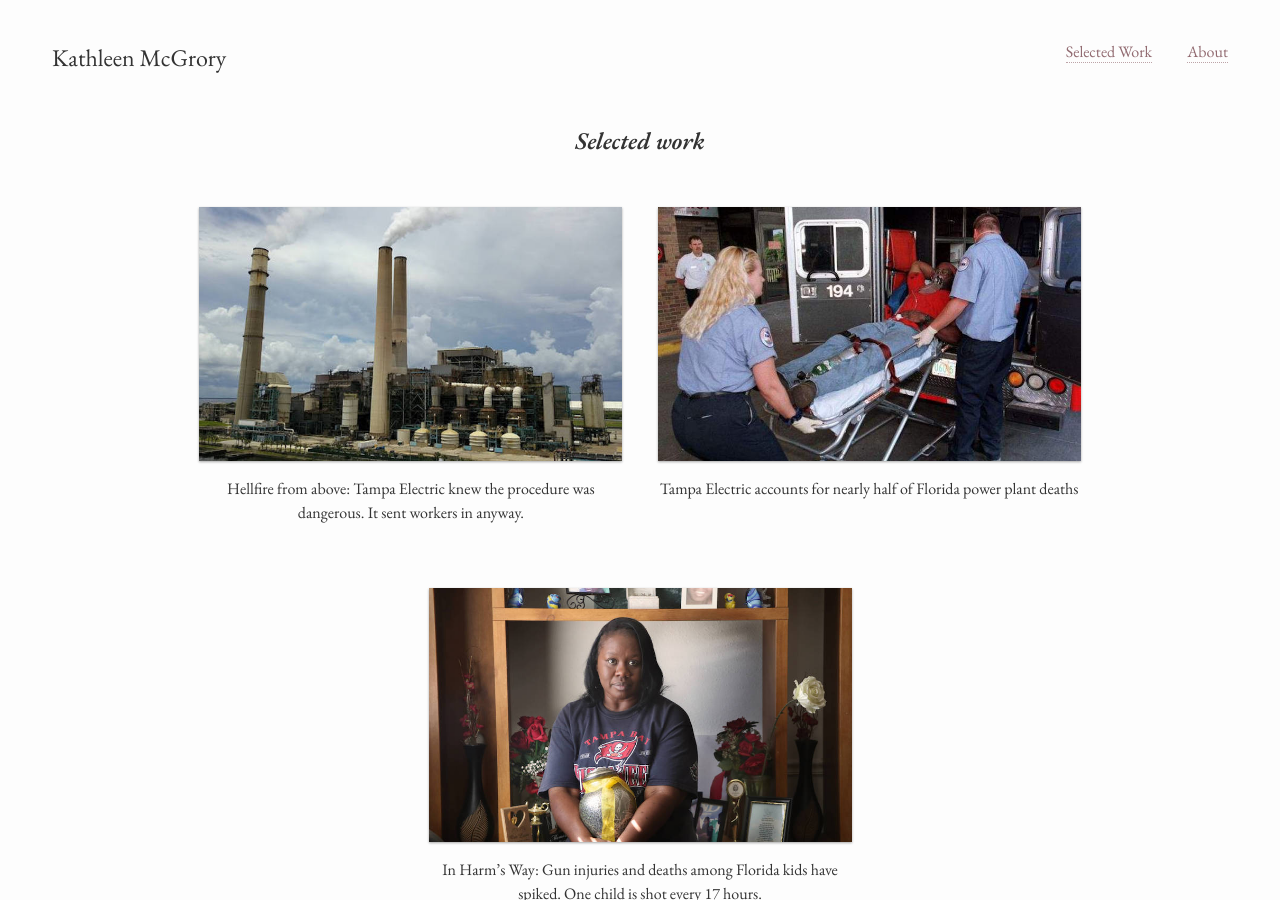
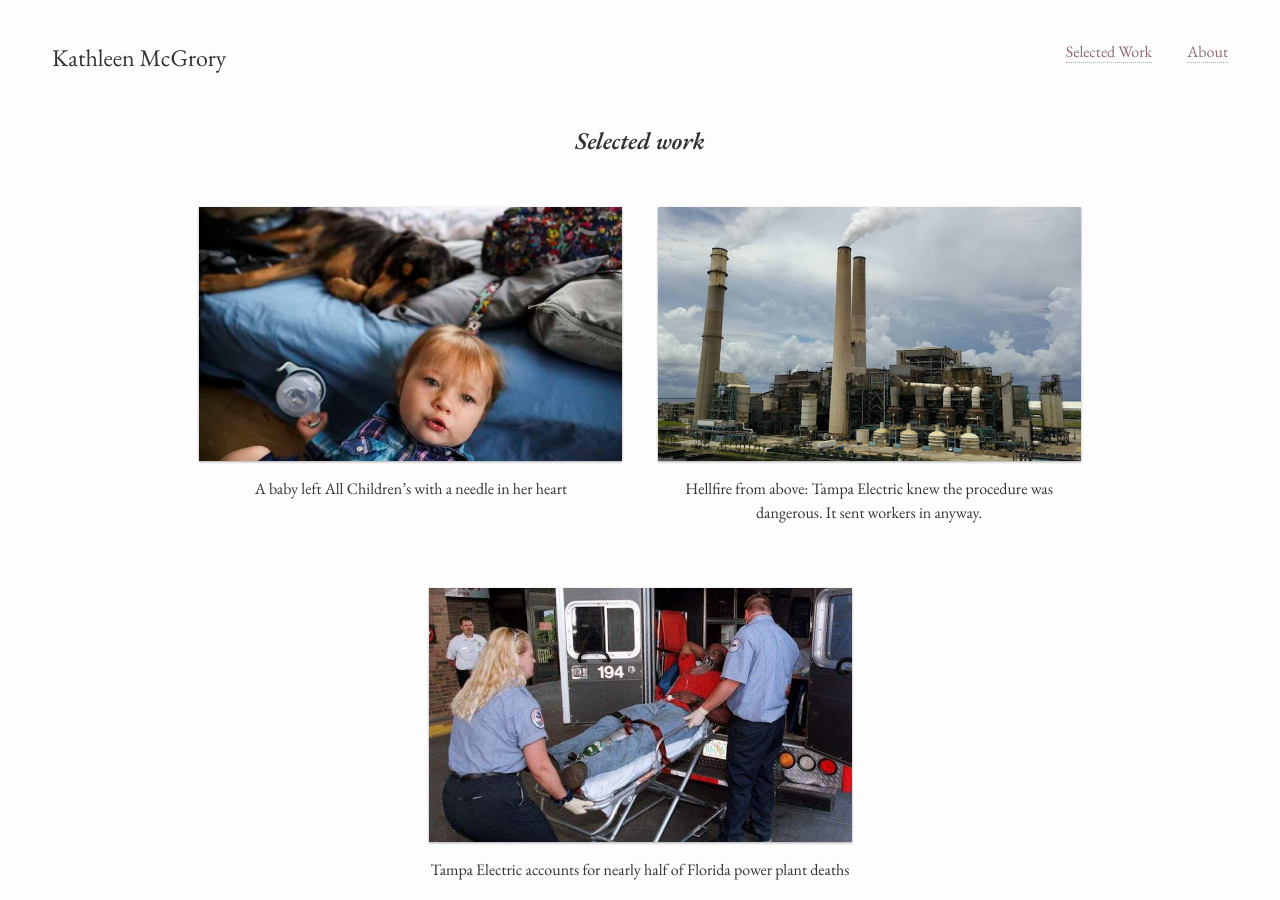
Before and after one commit to kmcgrory/kmcgrory.github.io, a Jekyll site: the page built from index.md, in a window 1280 px wide and 900 px high. Built offline with Jekyll 4.4.1, drawn with Linux system fonts in a browser that asks for light colours; our own code applies the rules of GitHub Pages for plain Markdown files.

Commit message:
Update index.md

```diff
--- a/index.md
+++ b/index.md
@@ -2,6 +2,9 @@
 layout: default
 
 stories:
+- hed: 'A baby left All Children’s with a needle in her heart'
+  url: 'http://www.tampabay.com/investigations/2018/04/20/a-baby-left-all-childrens-with-a-needle-in-her-heart/'
+  img: 'ach.jpg'
 - hed: 'Hellfire from above: Tampa Electric knew the procedure was dangerous. It sent workers in anyway.'
   url: 'http://www.tampabay.com/projects/2017/investigations/tampa-electric/big-bend-hellfire-from-above/'
   img: 'hellfire.jpg'
```
